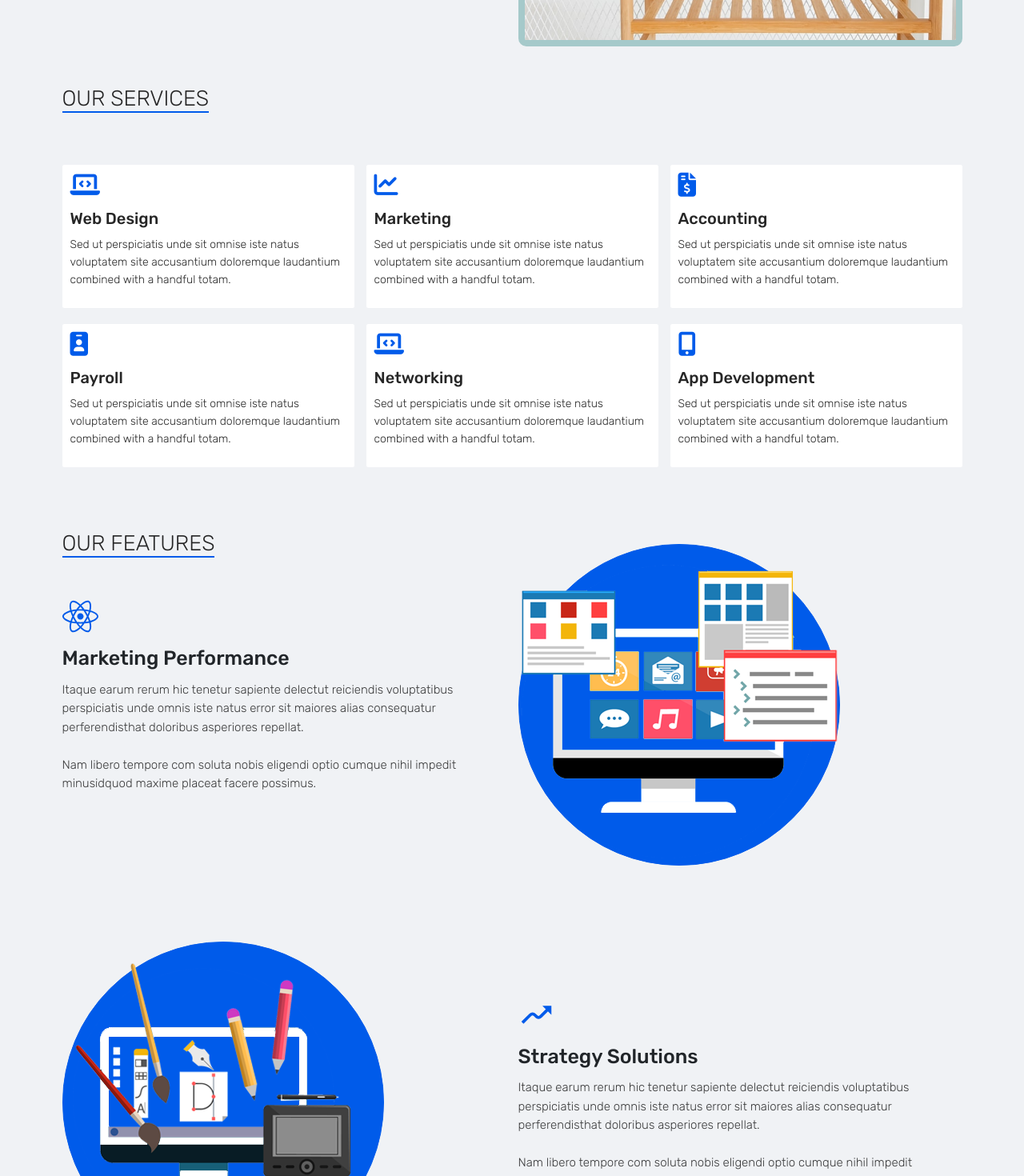
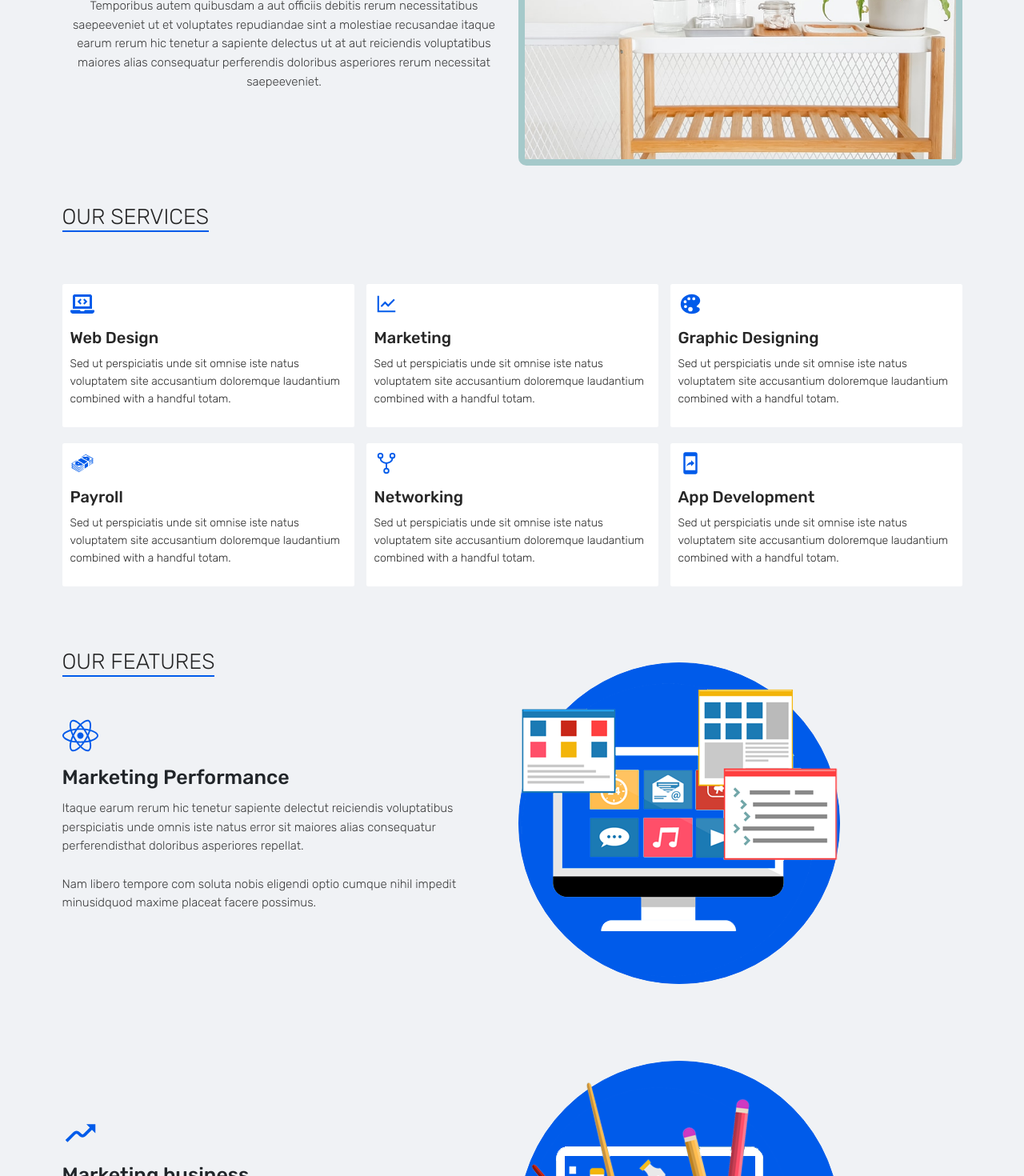
Before and after one commit to Sarin-Bhattarai/Landing-Page, a React (Create React App) app: page / in a window 1280 px wide. Shown: the part 1330-2800 px from the top of the page at 80% size. Built offline with nearby package versions, Linux system fonts and the light colour scheme.

Commit message:
feat(changes on designs)

```diff
--- a/public/index.html
+++ b/public/index.html
@@ -10,36 +10,11 @@
       content="Web site created using create-react-app"
     />
     <link rel="apple-touch-icon" href="%PUBLIC_URL%/logo192.png" />
-    <!--
-      manifest.json provides metadata used when your web app is installed on a
-      user's mobile device or desktop. See https://developers.google.com/web/fundamentals/web-app-manifest/
-    -->
     <link rel="manifest" href="%PUBLIC_URL%/manifest.json" />
-    <!--
-      Notice the use of %PUBLIC_URL% in the tags above.
-      It will be replaced with the URL of the `public` folder during the build.
-      Only files inside the `public` folder can be referenced from the HTML.
-
-      Unlike "/favicon.ico" or "favicon.ico", "%PUBLIC_URL%/favicon.ico" will
-      work correctly both with client-side routing and a non-root public URL.
-      Learn how to configure a non-root public URL by running `npm run build`.
-    -->
     <title>App Technologies</title>
-    <script src="https://kit.fontawesome.com/a076d05399.js"></script>
-    <script src="https://kit.fontawesome.com/c4254e24a8.js"></script>
   </head>
   <body>
     <noscript>You need to enable JavaScript to run this app.</noscript>
     <div id="root"></div>
-    <!--
-      This HTML file is a template.
-      If you open it directly in the browser, you will see an empty page.
-
-      You can add webfonts, meta tags, or analytics to this file.
-      The build step will place the bundled scripts into the <body> tag.
-
-      To begin the development, run `npm start` or `yarn start`.
-      To create a production bundle, use `npm run build` or `yarn build`.
-    -->
   </body>
 </html>
--- a/src/components/Navbar.jsx
+++ b/src/components/Navbar.jsx
@@ -20,7 +20,7 @@ const Navbar = () => {
             aria-expanded="false"
             aria-label="Toggle navigation"
           >
-            <span class="navbar-toggler-icon"></span>
+            <span class="navbar-toggler-icon btn btn-light"></span>
           </button>
           <div className="collapse navbar-collapse" id="navbarSupportedContent">
             <ul className="navbar-nav ms-auto mb-2 mb-lg-0" id="ul-id">
--- a/src/pages/Contact.jsx
+++ b/src/pages/Contact.jsx
@@ -7,10 +7,9 @@ import Footer from "../components/contact-footer/footer";
 const Contact = () => {
   return (
     <>
-      <h3 className="contact-header">GET IN TOUCH</h3>
-      <br />
       <section className="contact">
         <div className="contact-container">
+          <h3 className="contact-header">GET IN TOUCH</h3>
           <div className="contactInfo">
             <div className="box">
               <div className="contact-icon">
--- a/src/pages/Features.jsx
+++ b/src/pages/Features.jsx
@@ -45,23 +45,12 @@ const Features = () => {
             {/* col ends */}
           </div>
           {/* row ends */}
-
           <div className="row my-5">
-            <div className="col-12 col-sm-6 col-md-6 m-auto">
-              <div className="my-3 order-1 order-lg-1" id="pic-div">
-                <img
-                  className="hover-image"
-                  src={featureSecImage}
-                  alt="feature SecondImage"
-                />
-              </div>
-            </div>
-            {/* col ends */}
             <div className="col-12 col-sm-6 col-md-6 m-auto" id="feature-res">
-              <div className="border-0 my-3 order-2 order-lg-2">
+              <div className="border-0 my-3 order-1 order-lg-1">
                 <MdMoving className="feature-icon" />
                 <h1 id="feature-header" className="text-dark">
-                  Strategy Solutions
+                  Marketing business
                 </h1>
                 <p id="feature-para">
                   Itaque earum rerum hic tenetur sapiente delectut reiciendis
@@ -76,6 +65,16 @@ const Features = () => {
               </div>
             </div>
             {/* col ends */}
+            <div className="col-12 col-sm-6 col-md-6 m-auto">
+              <div className="my-3 order-2 order-lg-2" id="pic-div">
+                <img
+                  className="hover-image"
+                  src={featureSecImage}
+                  alt="feature secondImage"
+                />
+              </div>
+            </div>
+            {/* col ends */}
           </div>
           {/* row ends */}
 
@@ -84,7 +83,7 @@ const Features = () => {
               <div className="border-0 my-3 order-1 order-lg-1">
                 <BsClipboardData className="feature-icon" />
                 <h1 id="feature-header" className="text-dark">
-                  Marketing business
+                  Strategy Solutions
                 </h1>
                 <p id="feature-para">
                   Itaque earum rerum hic tenetur sapiente delectut reiciendis
--- a/src/pages/Home.jsx
+++ b/src/pages/Home.jsx
@@ -9,6 +9,7 @@ const Home = () => {
         id="header"
         style={{
           background: "#001529",
+          minHeight: "90vh",
         }}
       >
         <div className="container">
--- a/src/pages/Services.jsx
+++ b/src/pages/Services.jsx
@@ -1,5 +1,10 @@
 import React from "react";
 import "../utils/css/services.css";
+import { FaLaptopCode } from "react-icons/fa";
+import { AiOutlineLineChart } from "react-icons/ai";
+import { IoColorPalette, IoGitNetworkOutline } from "react-icons/io5";
+import { GiMoneyStack } from "react-icons/gi";
+import { MdMobileScreenShare } from "react-icons/md";
 
 const Services = () => {
   return (
@@ -15,7 +20,7 @@ const Services = () => {
             <div className="col-12 col-sm-6 col-md-4 m-auto" id="main-column">
               <div className="card border-0 my-3" id="main-card">
                 <div className="card-body">
-                  <i className="fas fa-laptop-code" />
+                  <FaLaptopCode className="service-icon" />
                   <h1 id="header-service">Web Design</h1>
                   <p id="para-service">
                     Sed ut perspiciatis unde sit omnise iste natus voluptatem
@@ -32,7 +37,7 @@ const Services = () => {
             <div className="col-12 col-sm-6 col-md-4 m-auto" id="main-column">
               <div className="card border-0  my-3" id="main-card">
                 <div className="card-body">
-                  <i className="fas fa-chart-line" />
+                  <AiOutlineLineChart className="service-icon" />
                   <h1 id="header-service">Marketing</h1>
                   <p id="para-service">
                     Sed ut perspiciatis unde sit omnise iste natus voluptatem
@@ -49,8 +54,8 @@ const Services = () => {
             <div className="col-12 col-sm-6 col-md-4 m-auto">
               <div className="card border-0  my-3" id="main-card">
                 <div className="card-body">
-                  <i className="fas fa-file-invoice-dollar" />
-                  <h1 id="header-service">Accounting</h1>
+                  <IoColorPalette className="service-icon" />
+                  <h1 id="header-service">Graphic Designing</h1>
                   <p id="para-service">
                     Sed ut perspiciatis unde sit omnise iste natus voluptatem
                     site accusantium doloremque laudantium combined with a
@@ -66,7 +71,7 @@ const Services = () => {
             <div className="col-12 col-sm-6 col-md-4 m-auto">
               <div className="card border-0  my-3" id="main-card">
                 <div className="card-body">
-                  <i className="fas fa-id-badge" />
+                  <GiMoneyStack className="service-icon" />
                   <h1 id="header-service">Payroll</h1>
                   <p id="para-service">
                     Sed ut perspiciatis unde sit omnise iste natus voluptatem
@@ -83,7 +88,7 @@ const Services = () => {
             <div className="col-12 col-sm-6 col-md-4 m-auto">
               <div className="card border-0  my-3" id="main-card">
                 <div className="card-body">
-                  <i className="fas fa-laptop-code" />
+                  <IoGitNetworkOutline className="service-icon" />
                   <h1 id="header-service">Networking</h1>
                   <p id="para-service">
                     Sed ut perspiciatis unde sit omnise iste natus voluptatem
@@ -100,7 +105,7 @@ const Services = () => {
             <div className="col-12 col-sm-6 col-md-4 m-auto">
               <div className="card border-0  my-3" id="main-card">
                 <div className="card-body">
-                  <i className="fas fa-mobile-alt" />
+                  <MdMobileScreenShare className="service-icon" />
                   <h1 id="header-service">App Development</h1>
                   <p id="para-service">
                     Sed ut perspiciatis unde sit omnise iste natus voluptatem
--- a/src/utils/css/about.css
+++ b/src/utils/css/about.css
@@ -24,7 +24,6 @@
 .about-icon {
   margin-bottom: 15px;
   font-size: 52px;
-  opacity: 0.8;
   border: 1px solid black;
   border-radius: 30px;
   padding: 8px 10px;
@@ -34,7 +33,7 @@
   background-color: #005bea;
   color: #fff;
   border-color: #005bea;
-  box-shadow: 0px 0px 15px 1px #005bea;
+  box-shadow: 0px 0px 15px 0px darkblue;
 }
 
 #about-head-2 {
--- a/src/utils/css/contact.css
+++ b/src/utils/css/contact.css
@@ -7,13 +7,16 @@
 }
 
 .contact-header {
-  margin-top: 5%;
+  top: 0;
+  left: 0;
   margin-left: 7%;
+  margin-top: 4%;
   font-family: "Rubik", sans-serif;
   font-weight: 300;
   font-size: 27px;
   border-bottom: 2px solid #005bea;
   position: absolute;
+  color: #fff;
 }
 
 .contact {
@@ -151,6 +154,20 @@
   }
 }
 
+@media screen and (max-width: 991px) {
+  .contact-header {
+    margin-left: 13%;
+    margin-top: 2%;
+  }
+}
+
+@media screen and (max-width: 860px) {
+  .contact-header {
+    margin-left: 8%;
+    margin-top: 2%;
+  }
+}
+
 @media screen and (min-width: 1900px) {
   .contact-header {
     margin-left: 16%;
--- a/src/utils/css/home.css
+++ b/src/utils/css/home.css
@@ -55,6 +55,7 @@
 #tag-h2 {
   font-family: "Rubik", sans-serif;
   font-weight: 300;
+  font-size: 16px;
 }
 
 @media screen and (max-width: 992px) {
--- a/src/utils/css/pricing.css
+++ b/src/utils/css/pricing.css
@@ -86,10 +86,6 @@ body {
 
 #generic_price_table .generic_content .generic_feature_list ul li span {
   color: #414141;
-}
-#generic_price_table .generic_content .generic_feature_list ul li:hover {
-  background-color: #e4e4e4;
-  border-left: 5px solid #005bea;
 }
 
 #generic_price_table .generic_content .generic_price_btn a {
--- a/src/utils/css/services.css
+++ b/src/utils/css/services.css
@@ -23,7 +23,7 @@
   font-weight: 300;
 }
 
-i {
+.service-icon {
   font-size: 30px;
   color: #005bea;
   margin-bottom: 15px;
```
